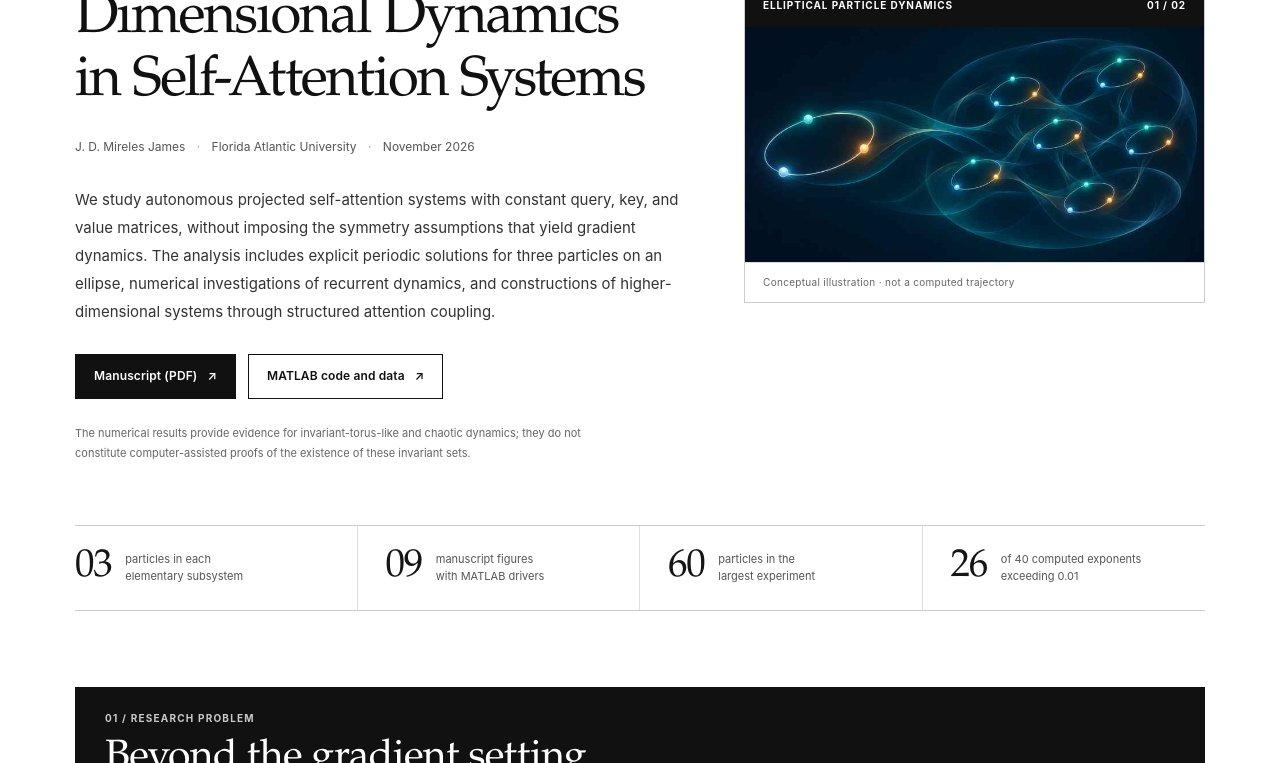
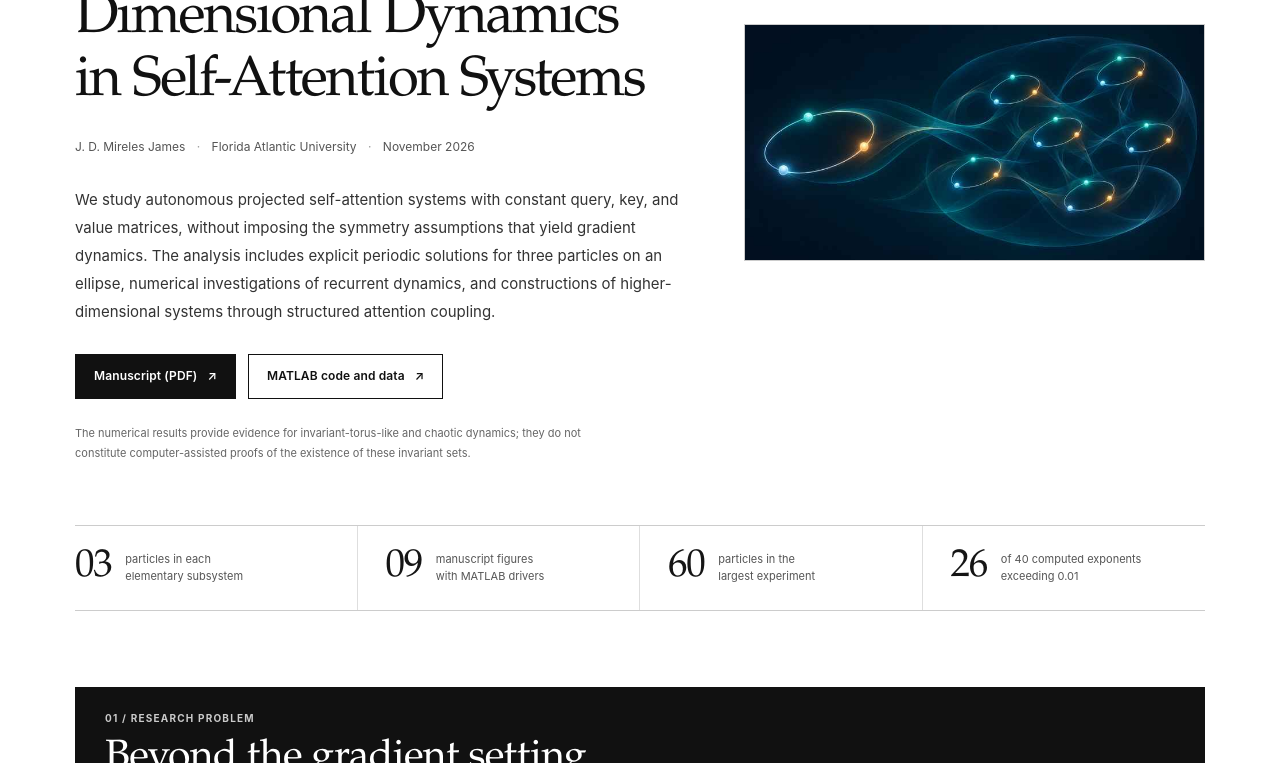
Before and after one commit to J-mireles-james/self-attention-dynamics, a plain HTML site: page docs/index.html in a window 1280 px wide. Shown: the part 337-1100 px from the top of the page. Drawn offline with Linux system fonts and the light colour scheme.

Commit message:
Remove illustration labels and conceptual warning from website

```diff
--- a/docs/index.html
+++ b/docs/index.html
@@ -46,10 +46,8 @@
             <p class="hero-caption">The numerical results provide evidence for invariant-torus-like and chaotic dynamics; they do not constitute computer-assisted proofs of the existence of these invariant sets.</p>
           </div>
 
-          <div class="hero-visual" aria-label="Conceptual illustration of interacting particle orbits">
-            <div class="visual-topline"><span>ELLIPTICAL PARTICLE DYNAMICS</span><span>01 / 02</span></div>
-            <img class="hero-art-image" src="assets/interacting-orbits.jpg?v=actual-art-1" alt="Luminous cyan, ice-blue, and amber particles trace one large ellipse and several smaller coupled elliptical orbits, connected by delicate flowing strands. Conceptual artwork, not simulation data." width="800" height="409" decoding="async">
-            <p class="art-note">Conceptual illustration · not a computed trajectory</p>
+          <div class="hero-visual">
+            <img class="hero-art-image" src="assets/interacting-orbits.jpg?v=actual-art-1" alt="Luminous cyan, ice-blue, and amber particles following elliptical paths, connected by delicate flowing strands." width="800" height="409" decoding="async">
           </div>
         </div>
         <div class="container">
```
